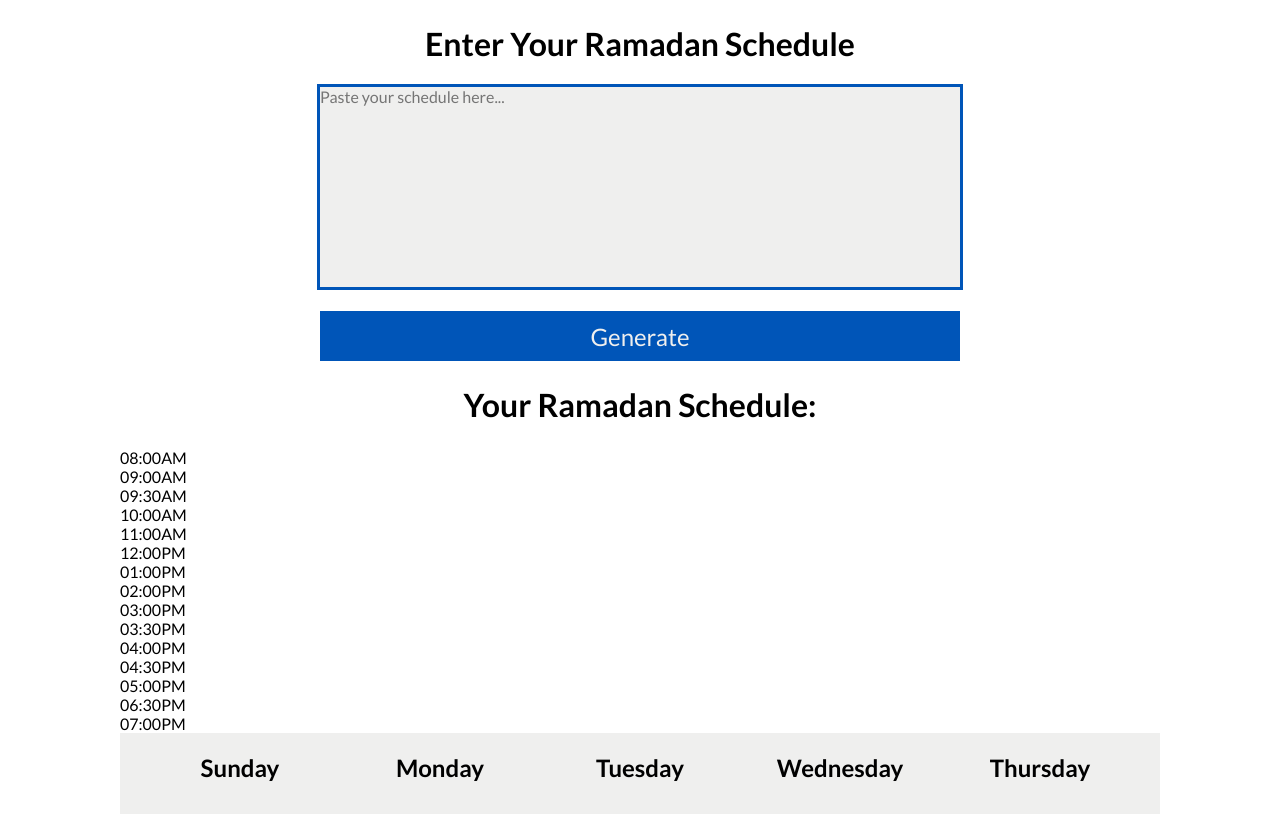
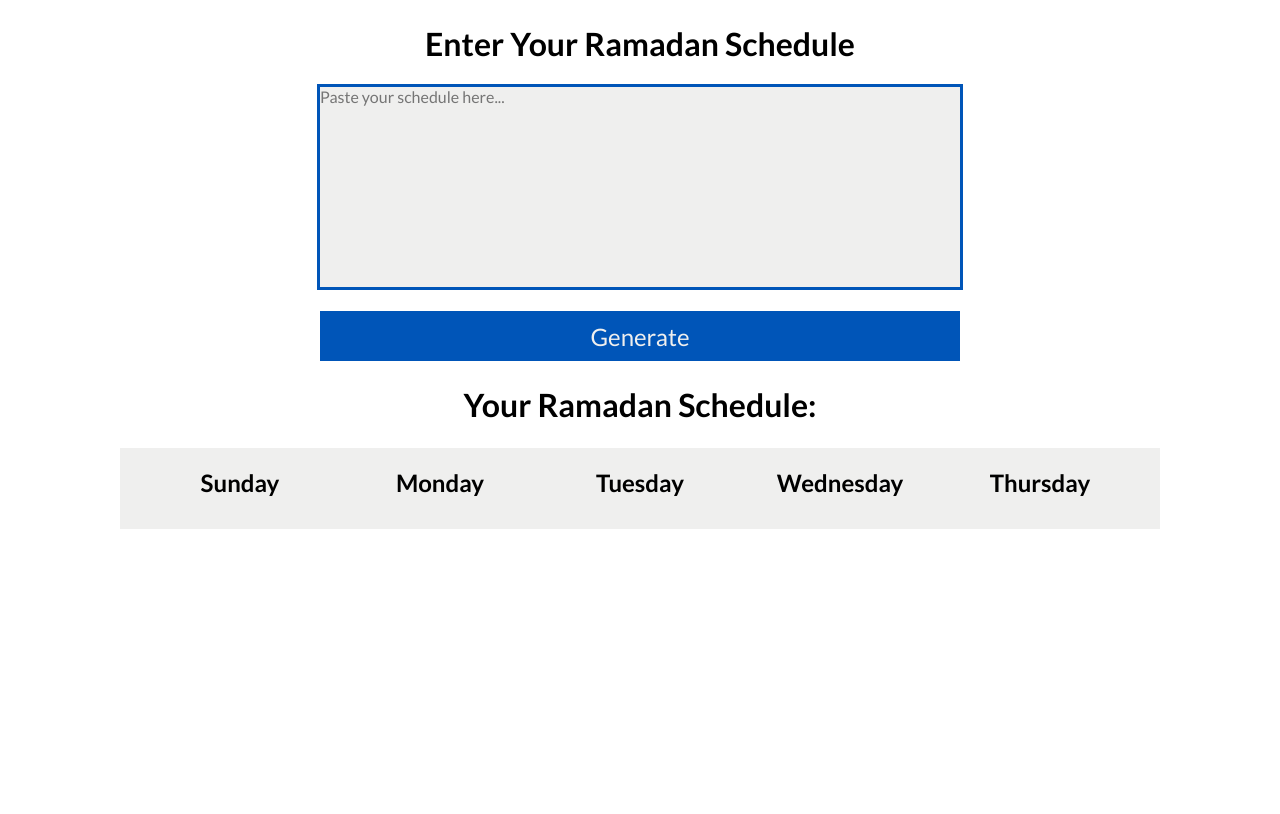
Before and after one commit to ElmikoTheNiceFella/to-ramadan-schedule, a React (Vite) app: page / in a window 1280 px wide. Built offline with nearby package versions, Linux system fonts and the light colour scheme.

Commit message:
Removed timings test

```diff
--- a/functions.js
+++ b/functions.js
@@ -90,8 +90,7 @@ function addToTiming(timing, duration) {
     }
 
     // Get Suffix
-    let suffix = hours >= 12 ? "PM" : "AM"
-    suffix = timing.substring(5, 7) == "PM" && "PM";
+    const suffix = timing.substring(5, 7) == "PM" || hours >= 12 ? "PM" : "AM";
 
     // Format hours if minutes exceeds 60
     if (hours > 12) hours -= 12
--- a/src/App.jsx
+++ b/src/App.jsx
@@ -22,9 +22,9 @@ function App() {
       </div>
       <h1>Your Ramadan Schedule:</h1>
       <div className="schedule-container">
-        {Object.keys(ramadanStarts).map((time) => (
+        {/* {Object.keys(ramadanStarts).map((time) => (
           <p>{time}</p>
-        ))}
+        ))} */}
         <Schedule data={data} />
       </div>
     </>
```
